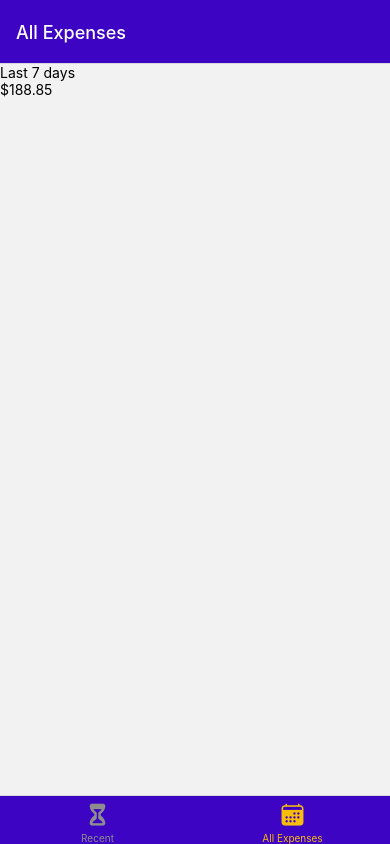
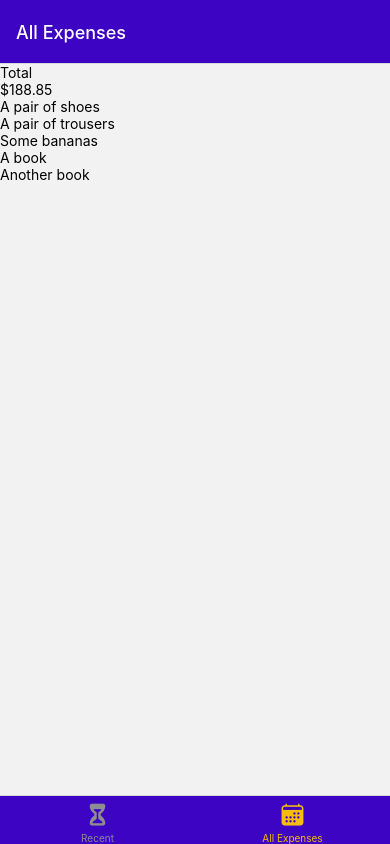
Before and after one commit to zhankaam/react-native-course, a React Native app: screen /AllExpenses in a window 390 px wide. Built offline with nearby package versions, Linux system fonts and the light colour scheme.

Commit message:
008: Outputting a list of expenses

```diff
--- a/components/ExpensesList.tsx
+++ b/components/ExpensesList.tsx
@@ -1,8 +1,23 @@
-import {FlatList} from 'react-native';
+import {FlatList, Text} from 'react-native';
 import React from 'react';
+import {ExpenseDataType} from './ExpensesOutput';
 
-const ExpensesList = () => {
-  return <FlatList />;
+function renderExpenseItem(itemData: {item: ExpenseDataType}) {
+  return <Text>{itemData.item.description}</Text>;
+}
+
+type PropsType = {
+  expenses: ExpenseDataType[];
+};
+
+const ExpensesList = ({expenses}: PropsType) => {
+  return (
+    <FlatList
+      data={expenses}
+      renderItem={renderExpenseItem}
+      keyExtractor={item => item.id}
+    />
+  );
 };
 
 export default ExpensesList;
--- a/components/ExpensesOutput.tsx
+++ b/components/ExpensesOutput.tsx
@@ -4,7 +4,6 @@ import ExpensesSummary from './ExpensesSummary';
 import ExpensesList from './ExpensesList';
 
 type PropsType = {
-  expenses: ExpenseDataType[];
   expensesPeriod: string;
 };
 
@@ -53,7 +52,7 @@ const ExpensesOutput: React.FC<PropsType> = ({expensesPeriod}) => {
   return (
     <View>
       <ExpensesSummary expenses={DUMMY_EXPENSES} periodName={expensesPeriod} />
-      <ExpensesList />
+      <ExpensesList expenses={DUMMY_EXPENSES} />
     </View>
   );
 };
--- a/screens/AllExpenses.tsx
+++ b/screens/AllExpenses.tsx
@@ -2,7 +2,7 @@ import React from 'react';
 import ExpensesOutput from '../components/ExpensesOutput';
 
 export function AllExpenses() {
-  return <ExpensesOutput expensesPeriod="Last 7 days" />;
+  return <ExpensesOutput expensesPeriod="Total" />;
 }
 
 // const styles = StyleSheet.create({});
--- a/screens/RecentExpenses.tsx
+++ b/screens/RecentExpenses.tsx
@@ -1,10 +1,6 @@
 import React from 'react';
-import {Text, View} from 'react-native';
+import ExpensesOutput from '../components/ExpensesOutput';
 
 export function RecentExpenses() {
-  return (
-    <View>
-      <Text>RecentExpenses</Text>
-    </View>
-  );
+  return <ExpensesOutput expensesPeriod="Last 7 days" />;
 }
```
